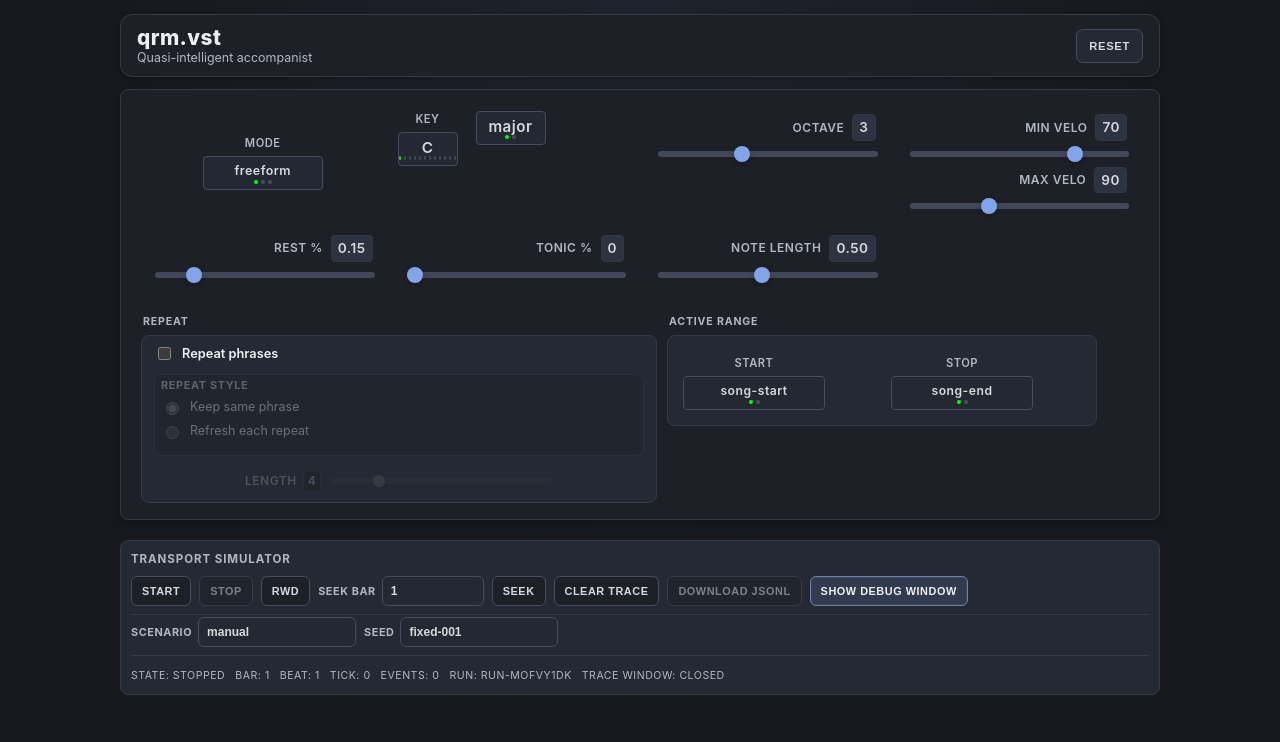
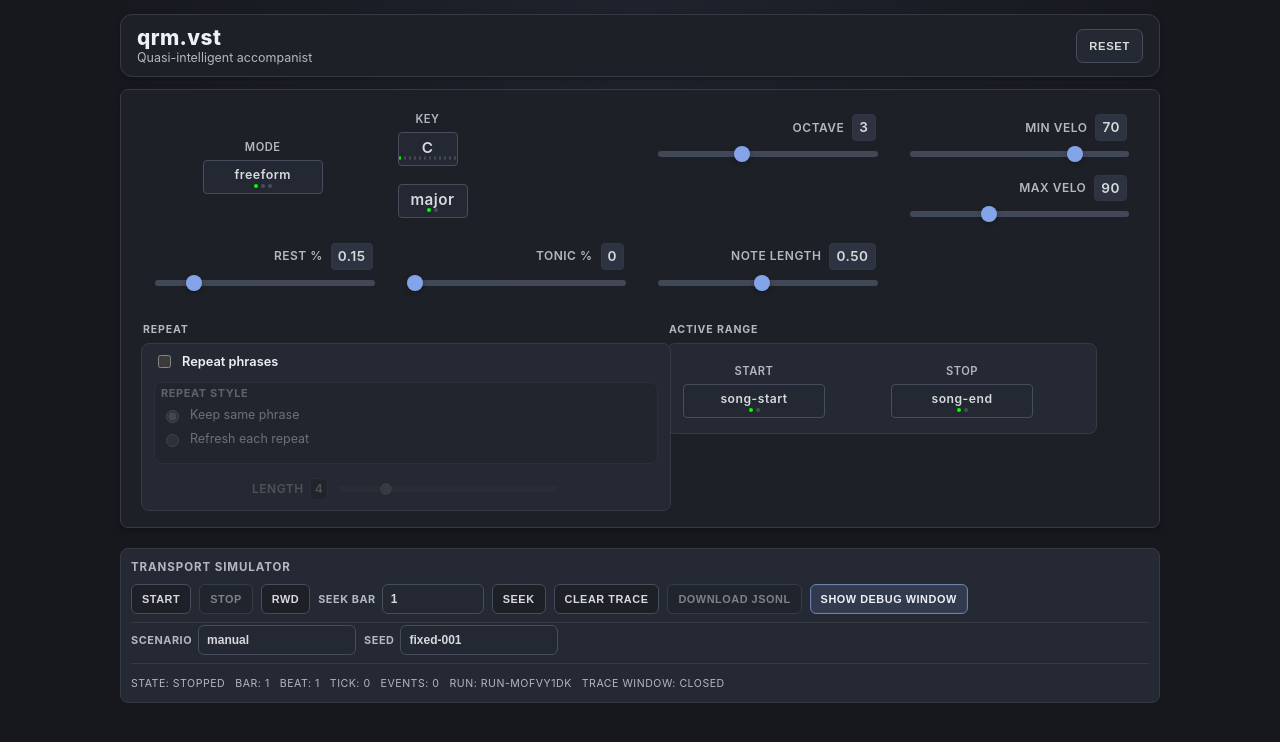
Before and after one commit to bso2001/qrm-ui, a Svelte app: page / in a window 1280 px wide. Shown: the top 742 px of the page. Built offline with nearby package versions, Linux system fonts and the light colour scheme.

Commit message:
UI: Align KEY/major-minor row and controls for plugin-style layout

```diff
--- a/src/App.svelte
+++ b/src/App.svelte
@@ -689,7 +689,6 @@
 				</div>
 
 					   <div class="control key-row-align">
-						   <div class="key-choice-wrap">
 						   <Choice
 							   value={model.root}
 							   label="KEY"
@@ -699,8 +698,6 @@
 							   }}
 							   width="60px"
 						   />
-						   </div>
-						   <div class="key-choice-wrap">
 						   <Choice
 							   value={model.keyQuality}
 							   label=""
@@ -710,7 +707,6 @@
 							   }}
 							   width="70px"
 						   />
-						   </div>
 					   </div>
 
 				<div class="control">
@@ -1127,9 +1123,10 @@
 
 	.panel-grid {
 		display: grid;
-		grid-template-columns: repeat(4, minmax(0, 1fr));
+		grid-template-columns: repeat(4, 1fr);
 		gap: 8px;
 		width: 100%;
+		align-items: stretch;
 	}
 
 	.playback-band {
@@ -1154,6 +1151,10 @@
 
 	.control {
 		min-width: 0;
+		width: 100%;
+		display: flex;
+		flex-direction: column;
+		justify-content: stretch;
 	}
 
 	.choice-control {
@@ -1447,9 +1448,6 @@
 		display: flex;
 		align-items: stretch;
 		gap: 8px;
-	}
-	.key-choice-wrap {
-		display: flex;
-		align-items: stretch;
+		width: 100%;
 	}
 </style>
```
Lines whose indentation alone changed are shown as unchanged.
